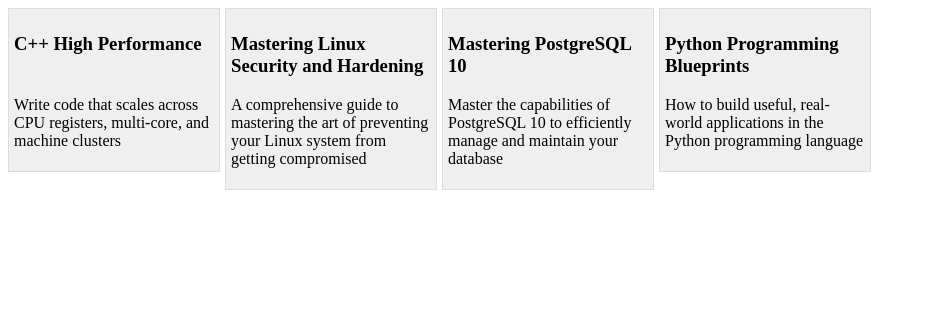
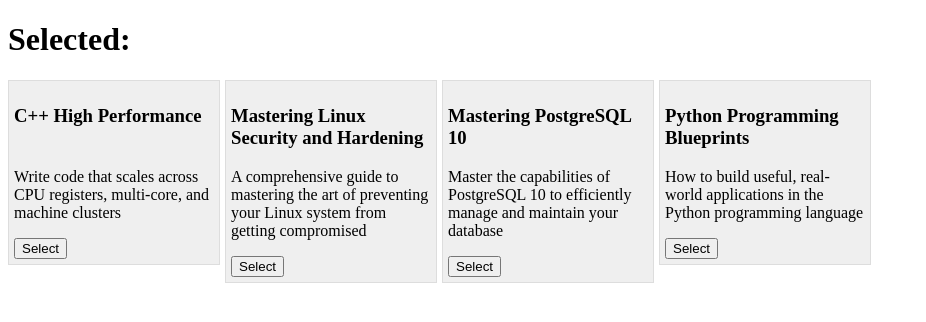
Before and after one commit to taufanbasri/vue-dasar, a plain HTML site: page index.html in a window 1280 px wide. Shown: the whole page, without its empty margins (0-926 px from the left). Drawn offline with Linux system fonts and the light colour scheme.

Commit message:
Update Data Parent From Component

```diff
--- a/index.html
+++ b/index.html
@@ -23,7 +23,13 @@
 </head>
 <body>
     <div id="app">
-        <book v-for="book in books" :key="book.id" :book="book"></book>
+        <h1>Selected: {{ selectedBook }}</h1>
+        <book
+            v-for="book in books"
+            :key="book.id"
+            :book="book"
+            @selected="selectedBook = $event">
+        </book>
     </div>
 
     <script src="vue.js"></script>
--- a/script.js
+++ b/script.js
@@ -11,6 +11,8 @@
                     <div :class="classCard">
                         <h3>{{ book.title }}</h3>
                         <p v-html="book.description"></p>
+
+                        <button @click="$emit('selected', book.title)">Select</button>
                     </div>
                 `
 }
@@ -56,6 +58,7 @@
                 publish_year: 2017,
                 price: 75000,
             },
-        ]
+        ],
+        selectedBook: ''
     }
 });
```
